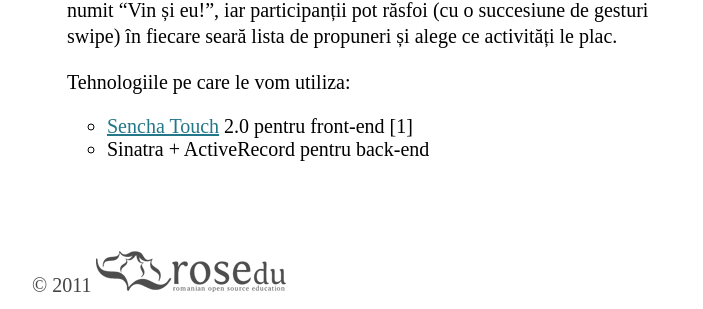
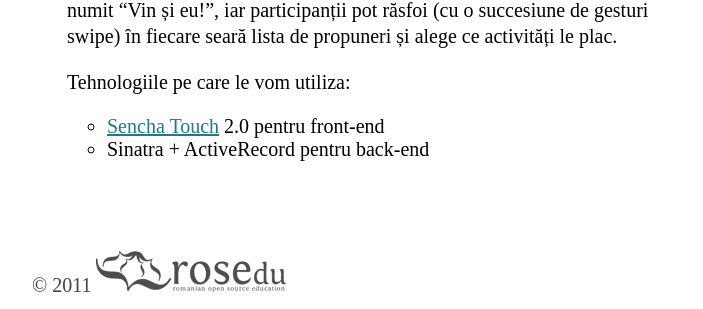
Before and after one commit to rosedu/hackday, a Jekyll site: the page built from _posts/2012-03-24-al-cincilea.markdown, in a window 1280 px wide. Shown: the part 1862-2171 px from the top of the page, without its empty margins (288-991 px from the left). Built offline with Jekyll 4.4.1, drawn with Linux system fonts in a browser that asks for light colours.

```diff
--- a/_posts/2012-03-24-al-cincilea.markdown
+++ b/_posts/2012-03-24-al-cincilea.markdown
@@ -93,7 +93,7 @@
 
   Tehnologiile pe care le vom utiliza:
 
-  * [Sencha Touch][] 2.0 pentru front-end [1]
+  * [Sencha Touch][] 2.0 pentru front-end
   * Sinatra + ActiveRecord pentru back-end
 
 [Sencha Touch]: http://www.sencha.com/blog/announcing-sencha-touch-2
```
